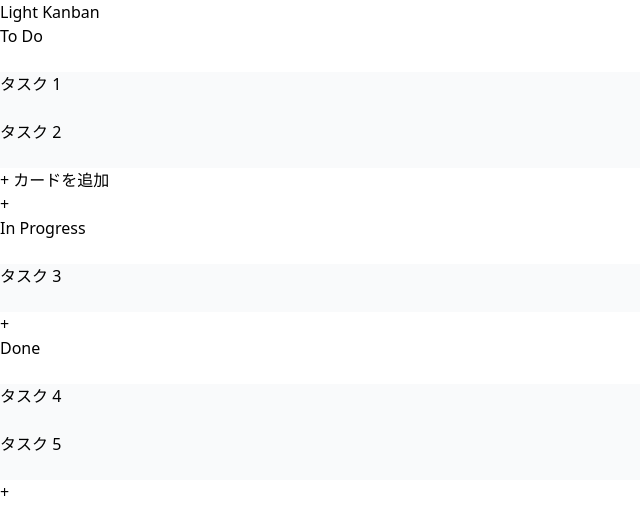
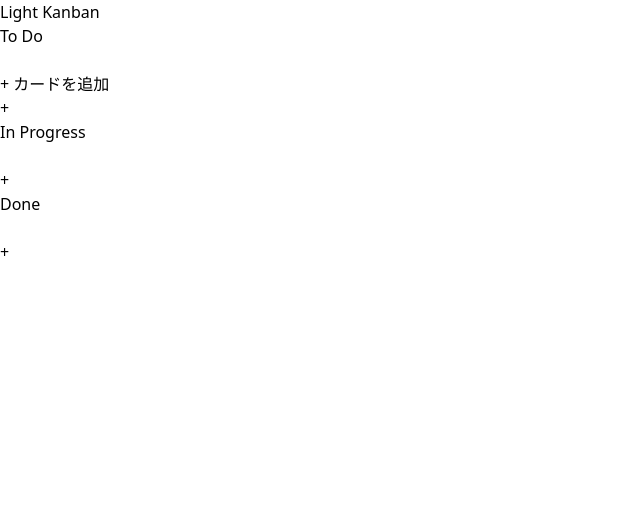
Before and after one commit to rouhjp/light-kanban, a React (Vite) app: page / in a window 1280 px wide. Shown: the top 532 px of the page, without its empty margins (0-640 px from the left). Built offline with nearby package versions, Linux system fonts and the light colour scheme.

Commit message:
ローカルストレージ追加

```diff
--- a/src/App.tsx
+++ b/src/App.tsx
@@ -722,32 +722,39 @@ function SortableColumn({
   )
 }
 
+const STORAGE_KEY = 'light-kanban-columns'
+
 function App() {
-  const [columns, setColumns] = useState<Column[]>([
+  const [columns, setColumns] = useState<Column[]>(() => {
+    // ローカルストレージからデータを読み込む
+    try {
+      const saved = localStorage.getItem(STORAGE_KEY)
+      if (saved) {
+        return JSON.parse(saved)
+      }
+    } catch (error) {
+      console.error('Failed to load from localStorage:', error)
+    }
+
+    // デフォルトデータ
+    return [
       {
         id: 'todo',
         title: 'To Do',
-      cards: [
-        { id: 1, title: 'タスク 1', memo: '' },
-        { id: 2, title: 'タスク 2', memo: '' },
-      ]
+        cards: []
       },
       {
         id: 'in-progress',
         title: 'In Progress',
-      cards: [
-        { id: 3, title: 'タスク 3', memo: '' },
-      ]
+        cards: []
       },
       {
         id: 'done',
         title: 'Done',
-      cards: [
-        { id: 4, title: 'タスク 4', memo: '' },
-        { id: 5, title: 'タスク 5', memo: '' },
+        cards: []
+      }
     ]
-    }
-  ])
+  })
 
   const [newCardContent, setNewCardContent] = useState('')
   const [isAddingCard, setIsAddingCard] = useState(false)
@@ -767,6 +774,15 @@ function App() {
   const [newColumnColor, setNewColumnColor] = useState<string>('#ffffff')
   const [activeColumn, setActiveColumn] = useState<Column | null>(null)
   const [addingColumnAtIndex, setAddingColumnAtIndex] = useState<number | null>(null)
+
+  // columnsが変更されるたびにローカルストレージに保存
+  useEffect(() => {
+    try {
+      localStorage.setItem(STORAGE_KEY, JSON.stringify(columns))
+    } catch (error) {
+      console.error('Failed to save to localStorage:', error)
+    }
+  }, [columns])
 
   const sensors = useSensors(
     useSensor(PointerSensor, {
```
Lines whose indentation alone changed are shown as unchanged.
